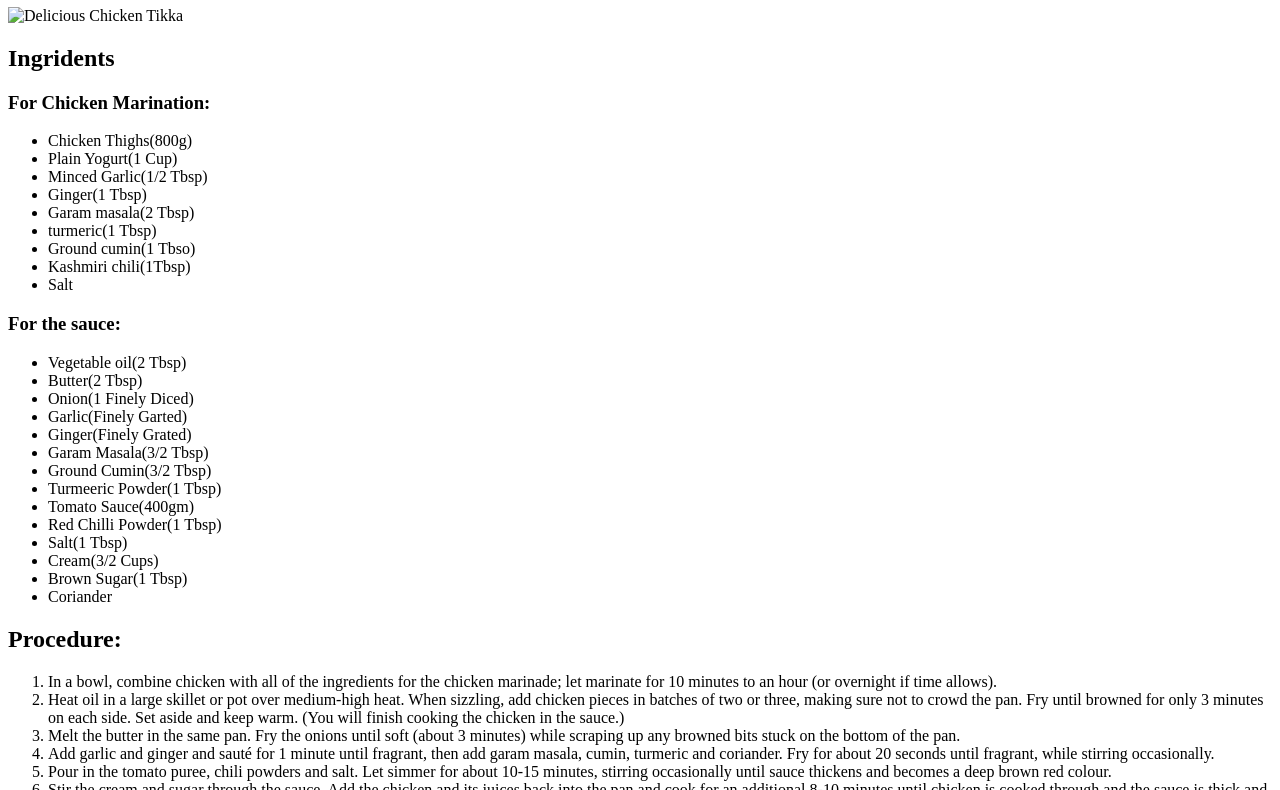
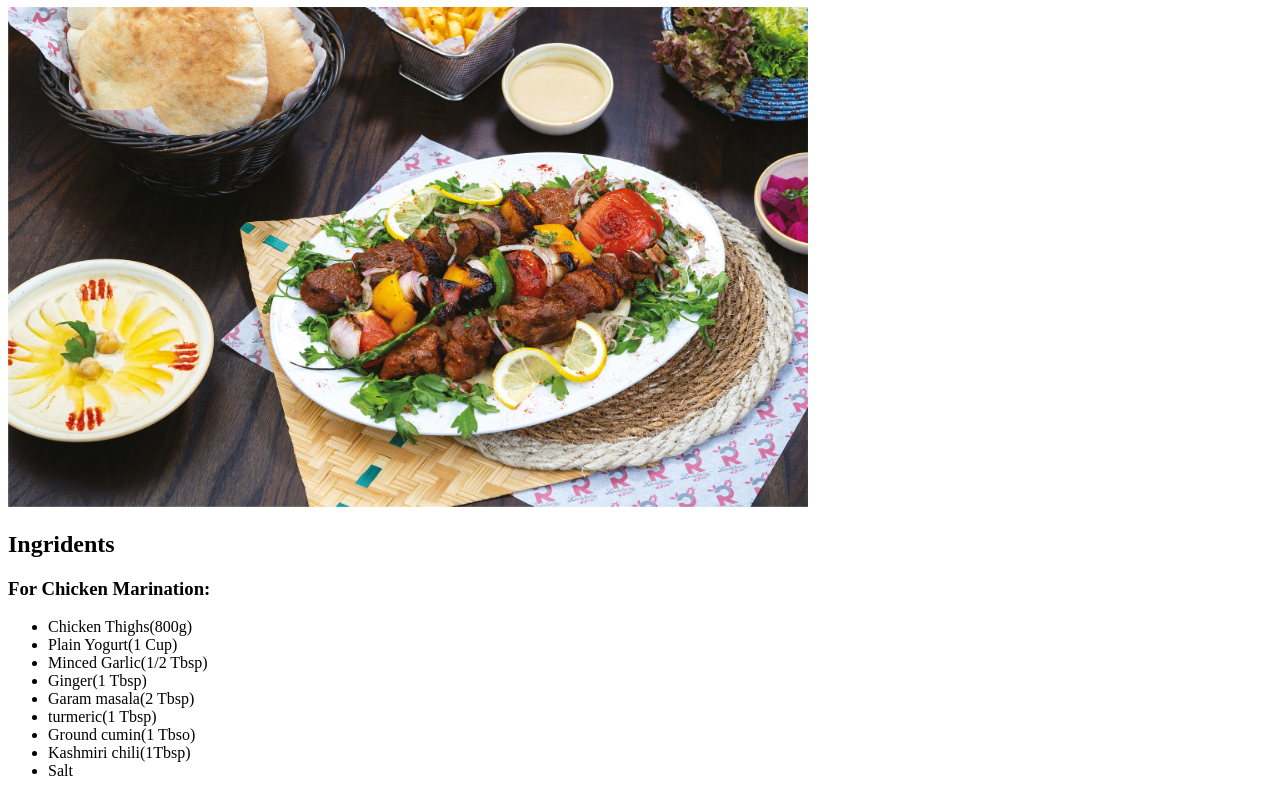
Before and after one commit to Jais44/Recipes, a plain HTML site: page recipes/chicken-tikka.html in a window 1280 px wide. Shown: the part 73-863 px from the top of the page. Drawn offline with Linux system fonts and the light colour scheme; the site is published under a folder, as on GitHub Pages, so addresses that start at the root find nothing.

Commit message:
Update chicken-tikka.html

```diff
--- a/recipes/chicken-tikka.html
+++ b/recipes/chicken-tikka.html
@@ -7,7 +7,7 @@
 </head>
 <body>
     <h1>Chicken Tikka</h1>
-    <img src="/images/tikka-platter-7414550_1920.jpg" alt="Delicious Chicken Tikka" style="height: 500px;width: 800px;">
+    <img src="./../images/tikka-platter-7414550_1920.jpg" alt="Delicious Chicken Tikka" style="height: 500px;width: 800px;">
     <h2>Ingridents</h2>
     <h3>For Chicken Marination:</h3>
     <ul>
```
